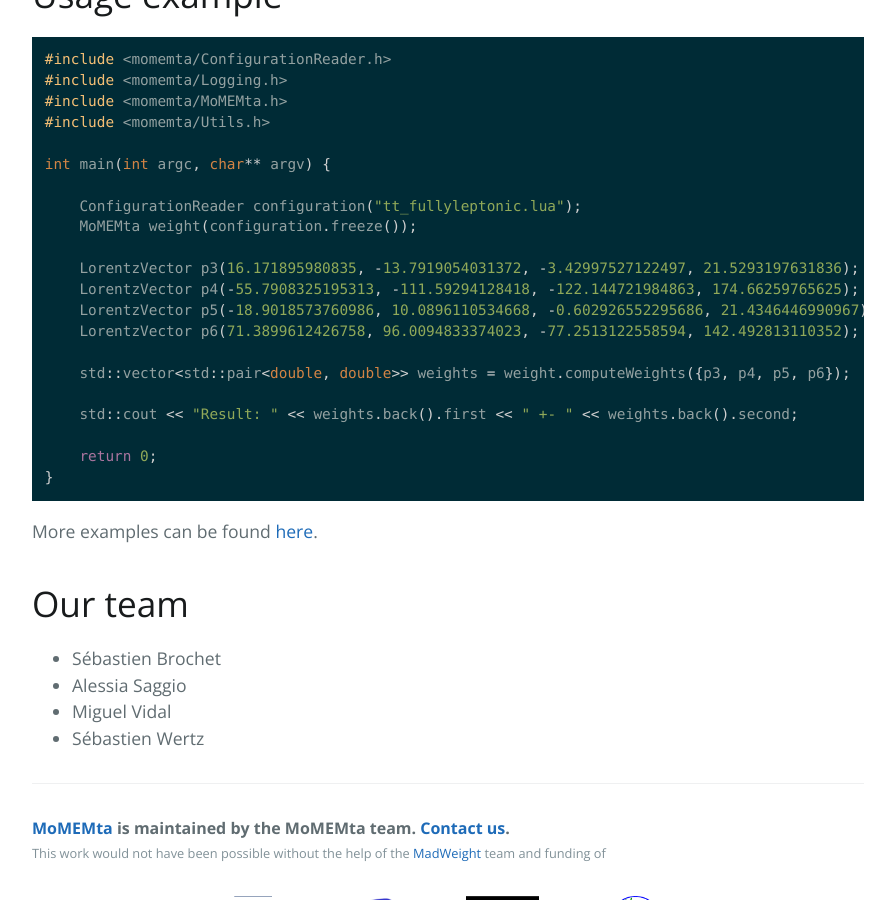
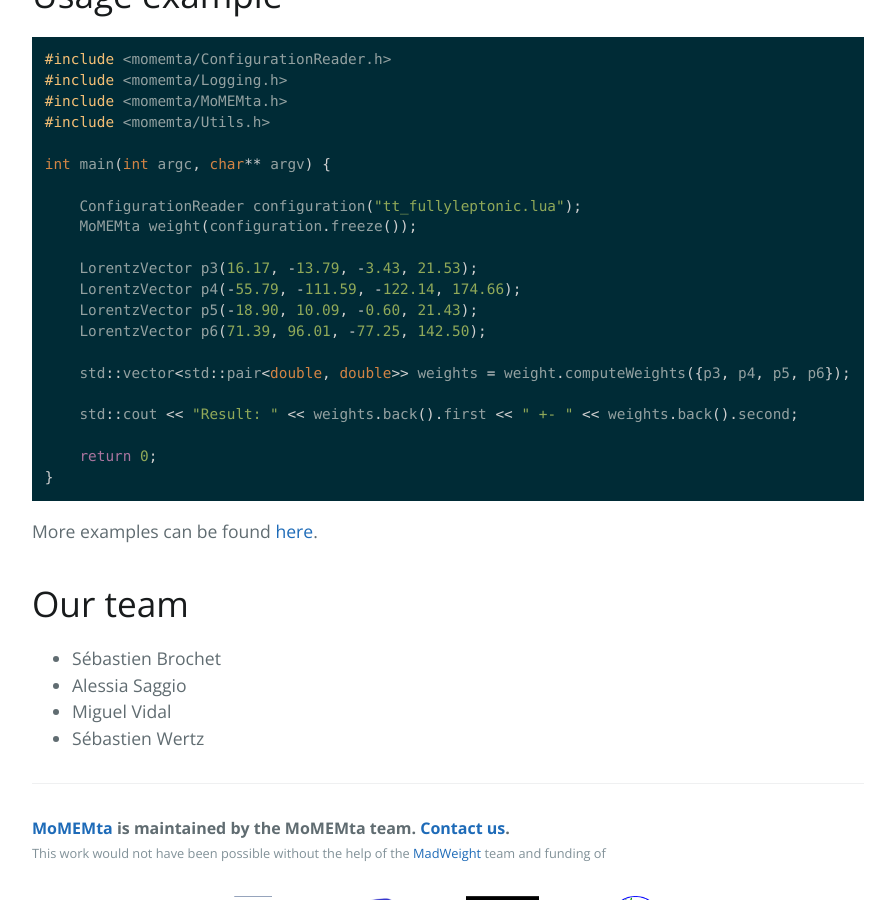
Before and after one commit to swertz/momemta.github.io, a Jekyll site: the page built from index.md, in a window 1280 px wide and 900 px high, scrolled down 977 px. Shown: the whole window, without its empty margins (192-1087 px from the left). Built offline with Jekyll 4.4.1, drawn with Linux system fonts in a browser that asks for light colours.

Commit message:
No need for so many significant figures

```diff
--- a/index.md
+++ b/index.md
@@ -31,10 +31,10 @@ int main(int argc, char** argv) {
     ConfigurationReader configuration("tt_fullyleptonic.lua");
     MoMEMta weight(configuration.freeze());
 
-    LorentzVector p3(16.171895980835, -13.7919054031372, -3.42997527122497, 21.5293197631836);
-    LorentzVector p4(-55.7908325195313, -111.59294128418, -122.144721984863, 174.66259765625);
-    LorentzVector p5(-18.9018573760986, 10.0896110534668, -0.602926552295686, 21.4346446990967);
-    LorentzVector p6(71.3899612426758, 96.0094833374023, -77.2513122558594, 142.492813110352);
+    LorentzVector p3(16.17, -13.79, -3.43, 21.53);
+    LorentzVector p4(-55.79, -111.59, -122.14, 174.66);
+    LorentzVector p5(-18.90, 10.09, -0.60, 21.43);
+    LorentzVector p6(71.39, 96.01, -77.25, 142.50);
 
     std::vector<std::pair<double, double>> weights = weight.computeWeights({p3, p4, p5, p6});
 
```
